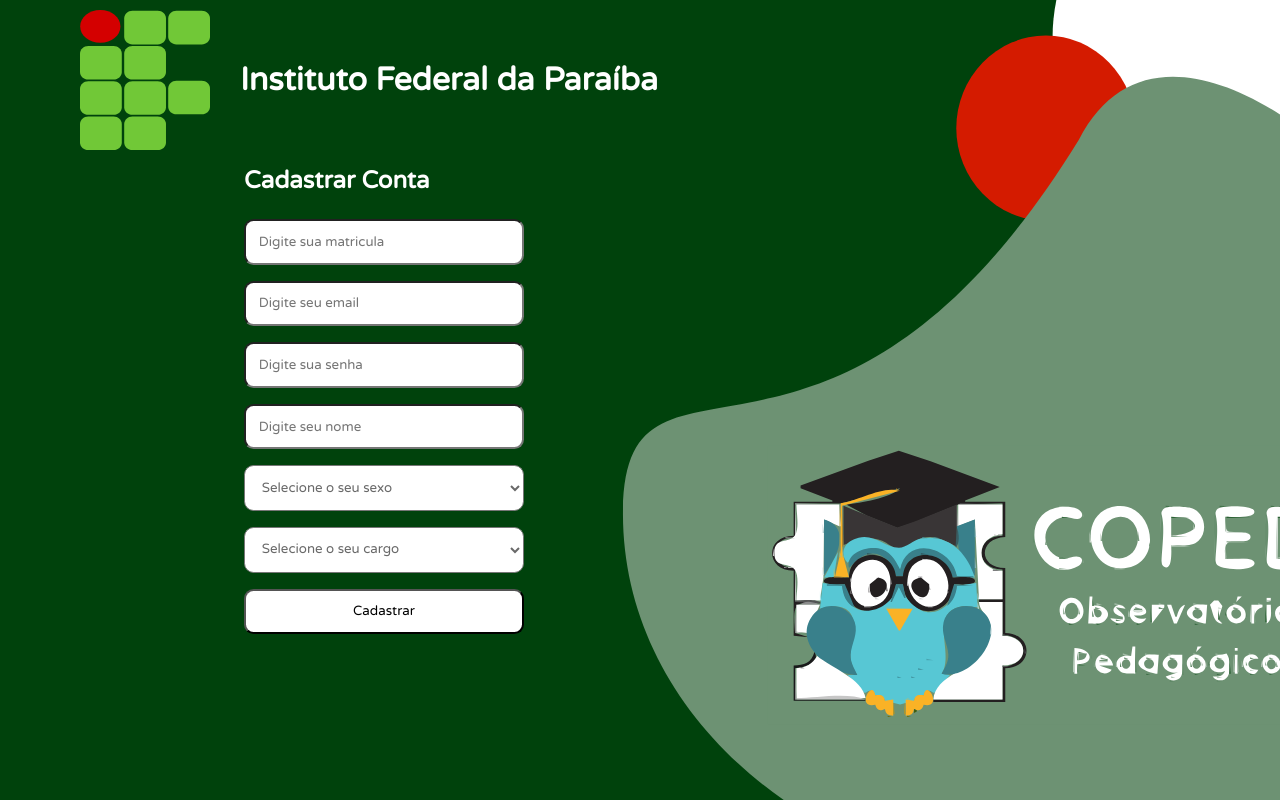
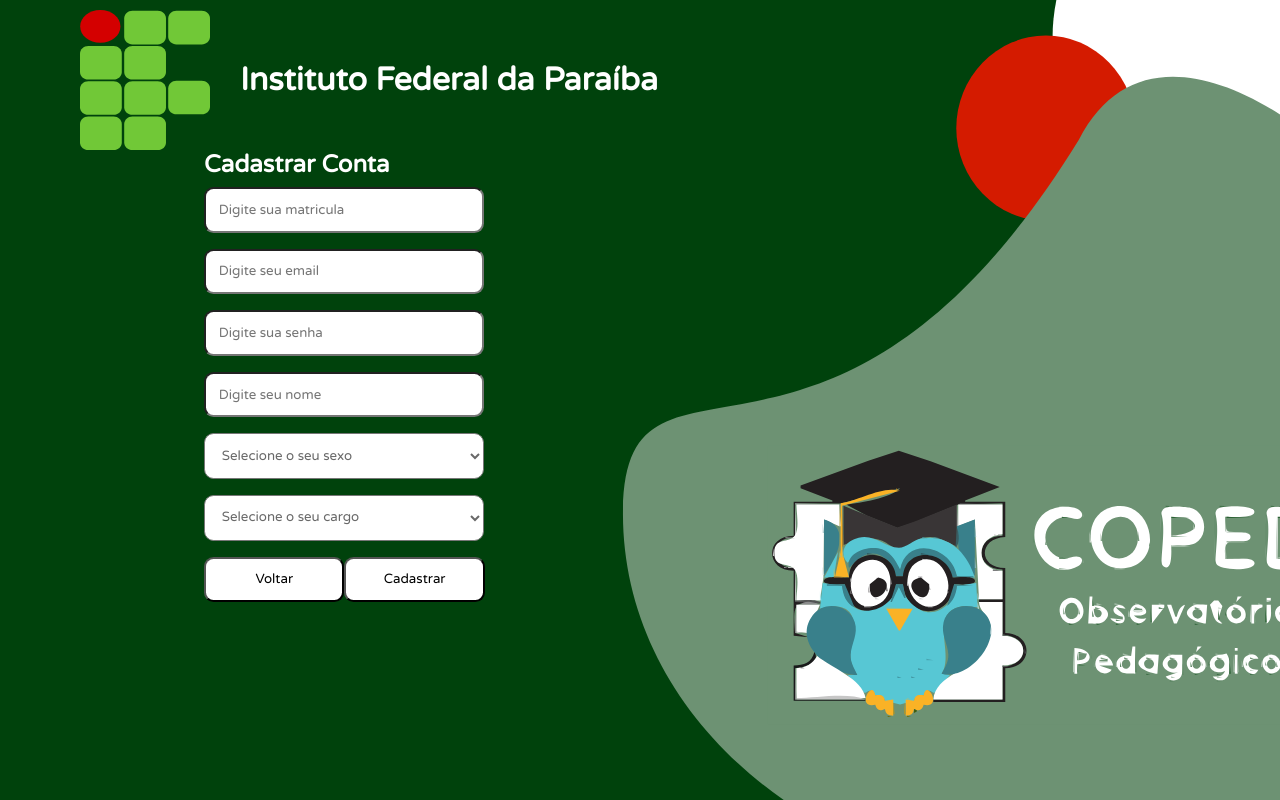
Before and after one commit to Observatorio-Pedagogico/frontend, an Angular app: page /login/cadastrar in a window 1280 px wide. Built offline with nearby package versions, Linux system fonts and the light colour scheme.

Commit message:
ultimas açterações antes da interacao 1

```diff
--- a/src/app/authenticacao/cadastrar-usuario/cadastrar-usuario.component.css
+++ b/src/app/authenticacao/cadastrar-usuario/cadastrar-usuario.component.css
@@ -35,8 +35,6 @@
 
 h2{
   color: #fff;
-  margin-top: 1rem;
-  margin-bottom: 1rem;
 }
 
 /* estilo dos campos de input */
@@ -82,5 +80,11 @@
   padding: 0.8rem;
   border-radius: 0.6rem;
   margin: 0.5rem 0 0.5rem 0;
-  width: 280px;
+  width: 180px;
+  cursor: pointer;
 }
+
+.btn-submit-voltar {
+  display: flex;
+  width: 78%;
+}
--- a/src/app/authenticacao/cadastrar-usuario/cadastrar-usuario.component.html
+++ b/src/app/authenticacao/cadastrar-usuario/cadastrar-usuario.component.html
@@ -32,7 +32,10 @@
             <option value="COPED">COPED</option>
           </select>
         </div>
-        <input type="submit" class="submit-Botton" value="Cadastrar">
+        <div class="btn-submit-voltar">
+          <input type="button" class="submit-Botton" value="Voltar" (click)="onVoltar()">
+          <input type="submit" class="submit-Botton" value="Cadastrar">
+        </div>
       </form>
     </div>
   </div>
--- a/src/app/authenticacao/cadastrar-usuario/cadastrar-usuario.component.ts
+++ b/src/app/authenticacao/cadastrar-usuario/cadastrar-usuario.component.ts
@@ -18,4 +18,8 @@
   cadastrarUsuario(usuario: UsuarioCadastro) {
     this.loginService.cadastrarUsuario(usuario);
   }
+
+  onVoltar(): void {
+    location.href = '\login';
+  }
 }
--- a/src/app/authenticacao/login/login.component.ts
+++ b/src/app/authenticacao/login/login.component.ts
@@ -2,7 +2,6 @@
 import { FormGroup, FormBuilder } from '@angular/forms';
 import { LoginForm } from 'src/app/shared/interfaces/login';
 import { LoginService } from '../login.service';
-import { LoginResponse } from '../../shared/interfaces/login';
 
 @Component({
   selector: 'app-login',
```
